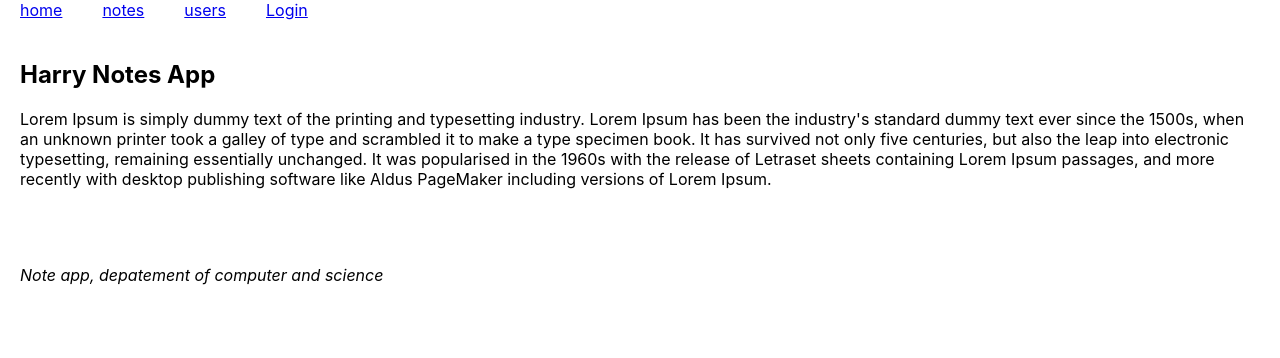
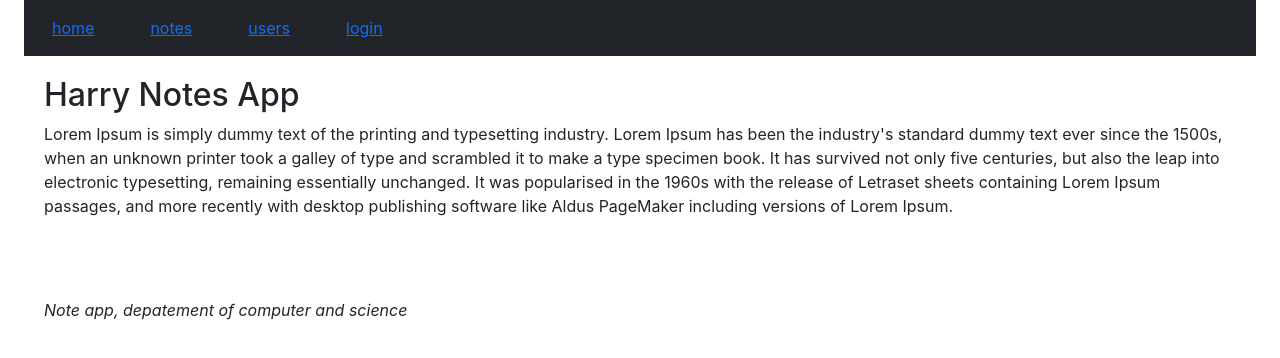
Before and after one commit to harry9345/router-testing, a React (Create React App) app: page / in a window 1280 px wide. Shown: the top 358 px of the page. Built offline with nearby package versions, Linux system fonts and the light colour scheme.

Commit message:
React-bootstrap

```diff
--- a/package.json
+++ b/package.json
@@ -3,10 +3,12 @@
   "version": "0.1.0",
   "private": true,
   "dependencies": {
+    "@material-ui/core": "^4.12.3",
     "@testing-library/jest-dom": "^5.16.2",
     "@testing-library/react": "^12.1.3",
     "@testing-library/user-event": "^13.5.0",
     "react": "^17.0.2",
+    "react-bootstrap": "^2.1.2",
     "react-dom": "^17.0.2",
     "react-router-dom": "^6.2.1",
     "react-scripts": "5.0.0",
--- a/public/index.html
+++ b/public/index.html
@@ -24,6 +24,17 @@
       work correctly both with client-side routing and a non-root public URL.
       Learn how to configure a non-root public URL by running `npm run build`.
     -->
+    <link
+      rel="stylesheet"
+      href="https://fonts.googleapis.com/css?family=Roboto:300,400,500,700&display=swap"
+    />
+
+    <link
+      rel="stylesheet"
+      href="https://cdn.jsdelivr.net/npm/bootstrap@5.1.3/dist/css/bootstrap.min.css"
+      integrity="sha384-1BmE4kWBq78iYhFldvKuhfTAU6auU8tT94WrHftjDbrCEXSU1oBoqyl2QvZ6jIW3"
+      crossorigin="anonymous"
+    />
     <title>router testing</title>
   </head>
   <body>
--- a/src/App.js
+++ b/src/App.js
@@ -8,6 +8,8 @@ import {
   useNavigate,
   useMatch,
 } from 'react-router-dom';
+import { Alert, Button, Form, Nav, Navbar, Table } from 'react-bootstrap';
+import { Container } from '@material-ui/core';
 
 const Home = () => (
   <div style={{ padding: '20px' }}>
@@ -36,15 +38,20 @@ const Note = ({ note }) => {
   );
 };
 const Notes = ({ notes }) => (
-  <div style={{ padding: '20px' }}>
+  <div>
     <h2>Notes : </h2>
-    <ul>
+    <Table striped>
+      <tbody>
         {notes.map((note) => (
-        <Link to={`/notes/${note.id}`} key={note.id}>
-          {note.content} <br />
-        </Link>
+          <tr key={note.id}>
+            <td>
+              <Link to={`/notes/${note.id}`}>{note.content}</Link>
+            </td>
+            <td>{note.user}</td>
+          </tr>
         ))}
-    </ul>
+      </tbody>
+    </Table>
   </div>
 );
 const Users = () => (
@@ -74,15 +81,17 @@ const Login = (props) => {
   return (
     <div style={{ padding: '20px' }}>
       <h2>LogIn</h2>
-      <form onSubmit={onSubmit}>
-        <div>
-          UserName : <input />
-        </div>
-        <div>
-          Password : <input type='password' />
-        </div>
-        <button type='submit'>Login</button>
-      </form>
+      <Form onSubmit={onSubmit}>
+        <Form.Group>
+          <Form.Label>UserName :</Form.Label>
+          <Form.Control type='text' name='UserName' />
+          <Form.Label>Password :</Form.Label>
+          <Form.Control type='password' name='password' />
+          <Button type='submit' variant='primary'>
+            Login
+          </Button>
+        </Form.Group>
+      </Form>
     </div>
   );
 };
@@ -108,6 +117,8 @@ function App() {
     },
   ]);
   const [user, setUser] = useState(null);
+  const [message, setMessage] = useState(null);
+
   const match = useMatch('/notes/:id');
   const note = match
     ? notes.find((note) => note.id === Number(match.params.id))
@@ -115,6 +126,10 @@ function App() {
 
   const login = (user) => {
     setUser(user);
+    setMessage(`Welcome ${user}`);
+    setTimeout(() => {
+      setMessage(null);
+    }, 5000);
   };
 
   const padding = {
@@ -122,25 +137,39 @@ function App() {
   };
 
   return (
-    <div>
-      <div>
+    <Container>
+      <Navbar collapseOnSelect expand='lg' bg='dark' variant='dark'>
+        <Navbar.Toggle aria-controls='responsive-navbar-nav' />
+        <Navbar.Collapse id='responsive-navbar-nav'>
+          <Nav className='mr-auto'>
+            <Nav.Link href='#' as='span'>
               <Link style={padding} to='/'>
                 home
               </Link>
+            </Nav.Link>
+            <Nav.Link href='#' as='span'>
               <Link style={padding} to='/notes'>
                 notes
               </Link>
+            </Nav.Link>
+            <Nav.Link href='#' as='span'>
               <Link style={padding} to='/users'>
                 users
               </Link>
+            </Nav.Link>
+            <Nav.Link href='#' as='span'>
               {user ? (
-          <em>{user} logged in </em>
+                <em style={padding}>{user} logged in</em>
               ) : (
-          <Link to='/login' style={padding}>
-            Login
+                <Link style={padding} to='/login'>
+                  login
                 </Link>
               )}
-      </div>
+            </Nav.Link>
+          </Nav>
+        </Navbar.Collapse>
+      </Navbar>
+      {message && <Alert variant='success'>{message}</Alert>}
       <Routes>
         <Route path='/notes/:id' element={<Note note={note} />} />
         <Route path='/notes' element={<Notes notes={notes} />} />
@@ -155,7 +184,7 @@ function App() {
         <br />
         <em>Note app, depatement of computer and science</em>
       </div>
-    </div>
+    </Container>
   );
 }
 
```
Also changed, not shown: 1 other file (tests, documents, lock files or other folders). Lines whose indentation alone changed are shown as unchanged.
